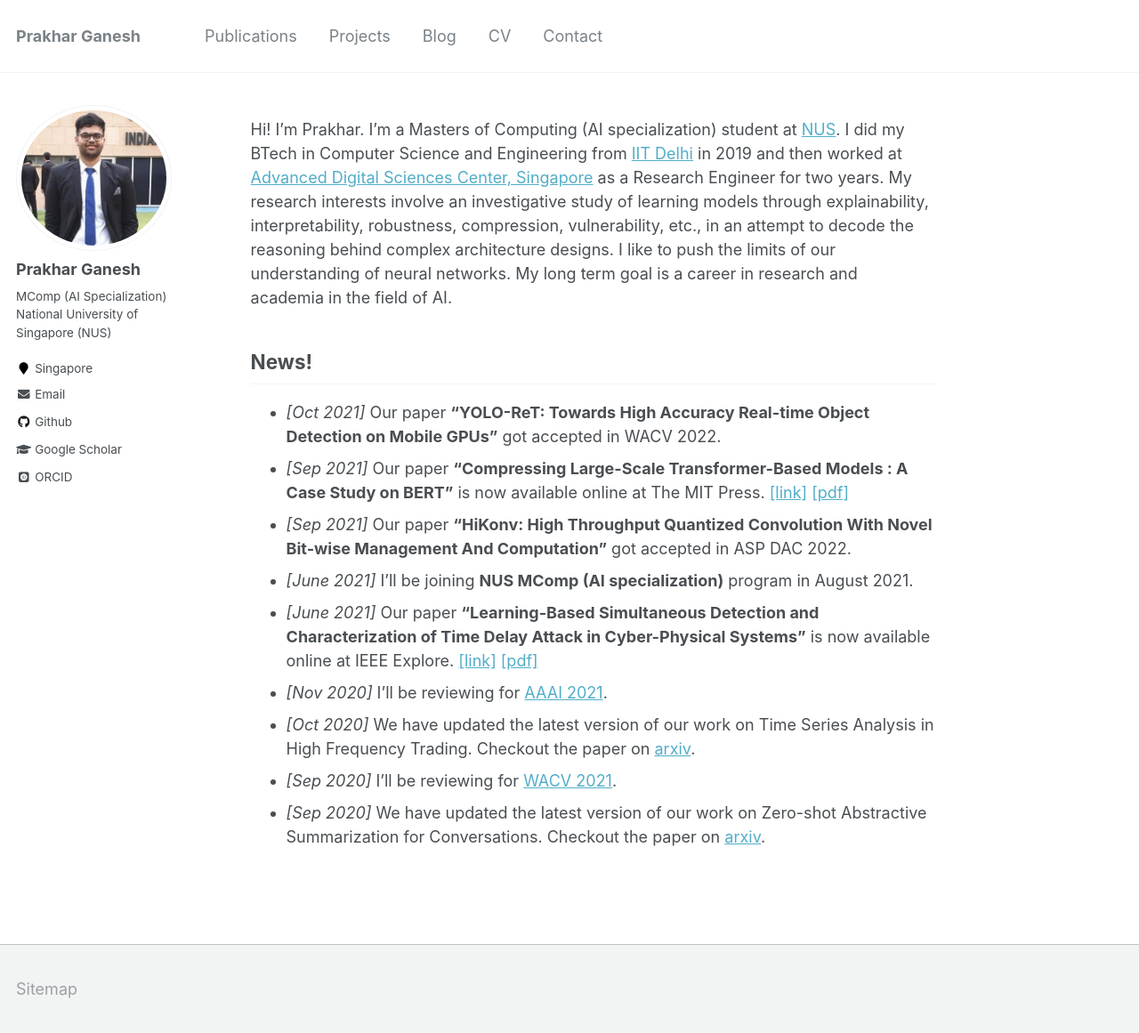
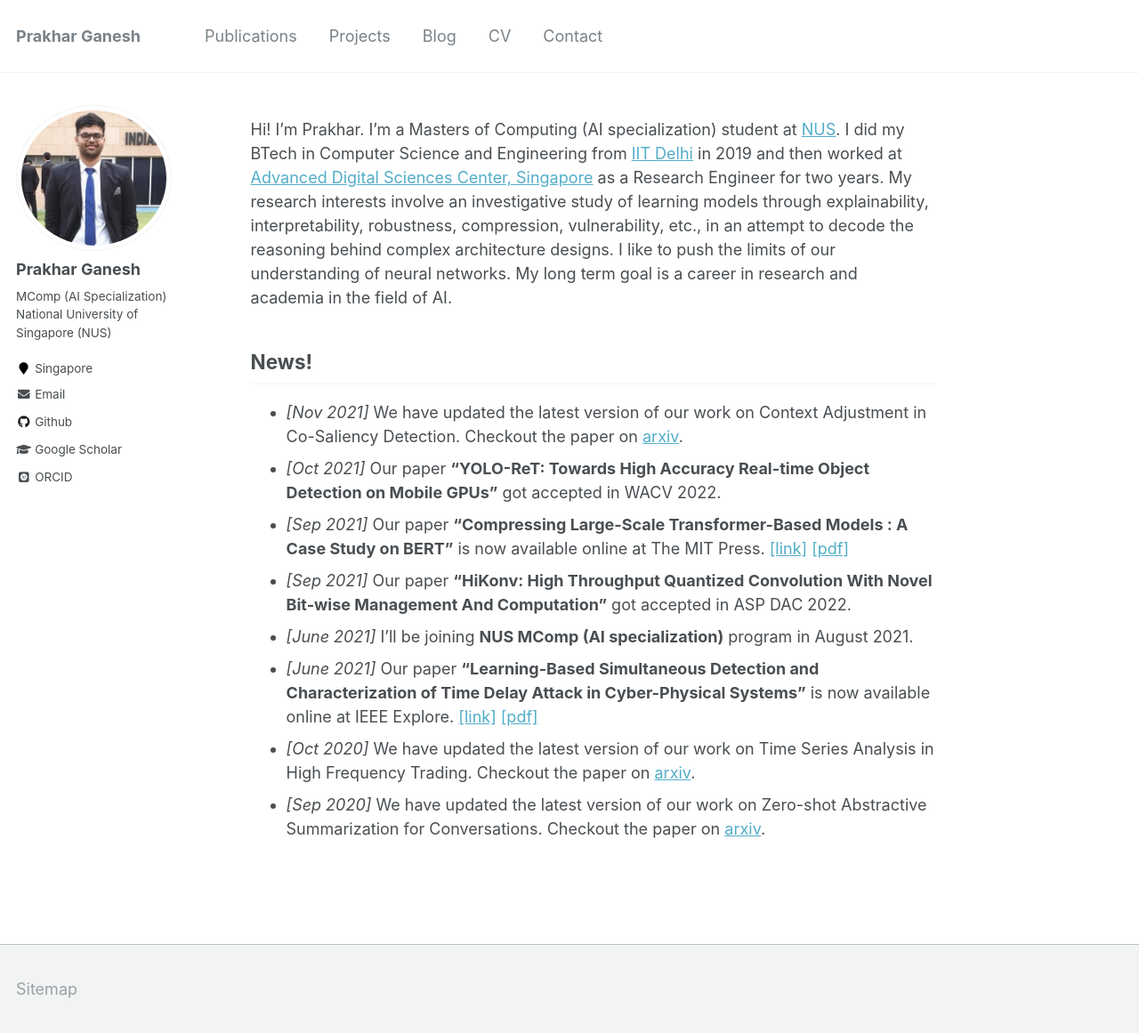
Before and after one commit to prakharg24/prakharg24.github.io, a Jekyll site: the page built from _pages/about.md, in a window 1280 px wide and 1161 px high. Shown: the whole window at 89% size. Built offline with Jekyll 4.4.1, drawn with Linux system fonts in a browser that asks for light colours; some web fonts are replaced.

Commit message:
Update about.md

```diff
--- a/_pages/about.md
+++ b/_pages/about.md
@@ -12,12 +12,11 @@
 
 News!
 ------
+* _[Nov 2021]_ We have updated the latest version of our work on Context Adjustment in Co-Saliency Detection. Checkout the paper on [arxiv](https://arxiv.org/abs/2108.02093){:target="_blank"}.
 * _[Oct 2021]_ Our paper **"YOLO-ReT: Towards High Accuracy Real-time Object Detection on Mobile GPUs"** got accepted in WACV 2022.
 * _[Sep 2021]_ Our paper **"Compressing Large-Scale Transformer-Based Models : A Case Study on BERT"** is now available online at The MIT Press. [\[link\]](https://direct.mit.edu/tacl/article/doi/10.1162/tacl_a_00413/107387/Compressing-Large-Scale-Transformer-Based-Models-A){:target="_blank"} [\[pdf\]](http://prakharg24.github.io/files/bert_compression.pdf){:target="_blank"}
 * _[Sep 2021]_ Our paper **"HiKonv: High Throughput Quantized Convolution With Novel Bit-wise Management And Computation"** got accepted in ASP DAC 2022.
 * _[June 2021]_ I'll be joining **NUS MComp (AI specialization)** program in August 2021.
 * _[June 2021]_ Our paper **"Learning-Based Simultaneous Detection and Characterization of Time Delay Attack in Cyber-Physical Systems"** is now available online at IEEE Explore. [\[link\]](https://ieeexplore.ieee.org/document/9352977){:target="_blank"} [\[pdf\]](http://prakharg24.github.io/files/learning_cps.pdf){:target="_blank"}
-* _[Nov 2020]_ I'll be reviewing for [AAAI 2021](https://aaai.org/Conferences/AAAI-21/){:target="_blank"}.
 * _[Oct 2020]_ We have updated the latest version of our work on Time Series Analysis in High Frequency Trading. Checkout the paper on [arxiv](https://arxiv.org/abs/1809.01506){:target="_blank"}.
-* _[Sep 2020]_ I'll be reviewing for [WACV 2021](http://wacv2021.thecvf.com/home){:target="_blank"}.
 * _[Sep 2020]_ We have updated the latest version of our work on Zero-shot Abstractive Summarization for Conversations. Checkout the paper on [arxiv](https://arxiv.org/abs/1902.01615){:target="_blank"}.
```
